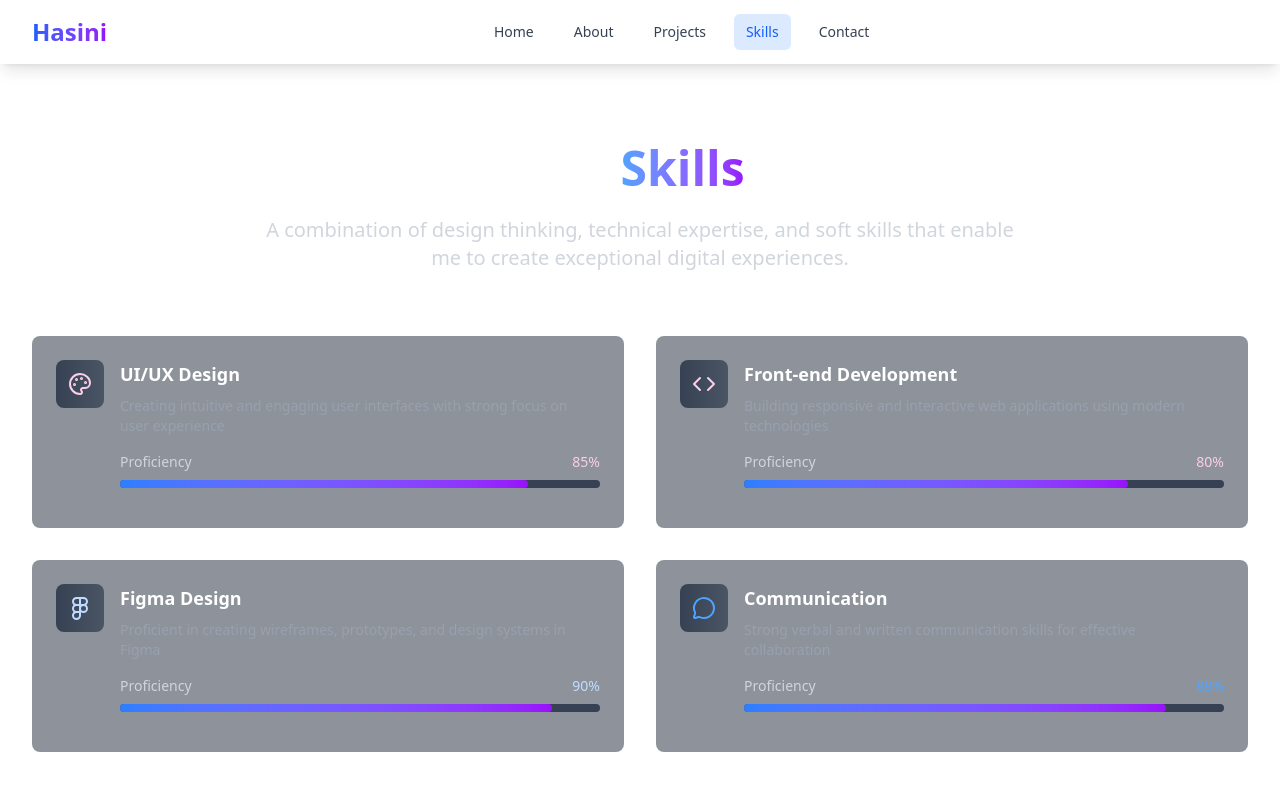
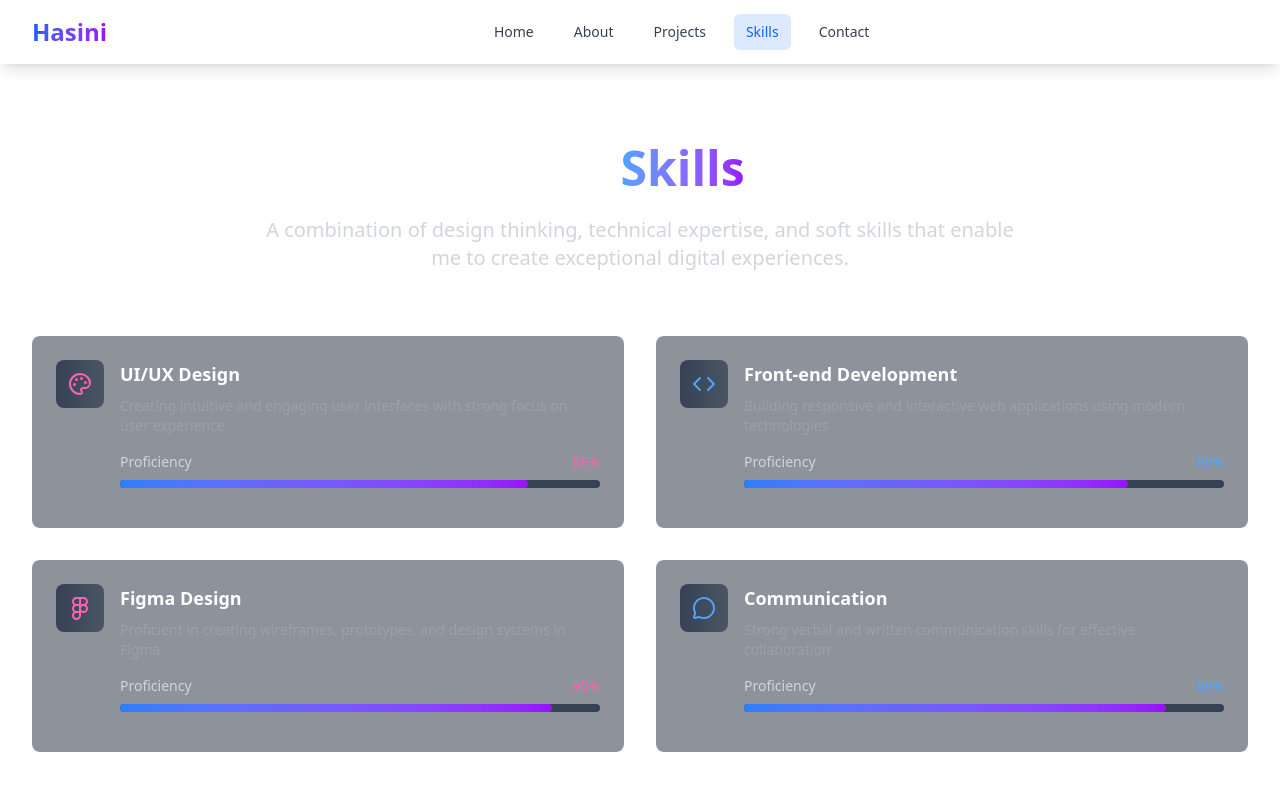
Before and after one commit to ICT-Courses/ict2233-ca-02-HasiniPrabodika, a React (Vite) app in the folder my-portfolio/: page /skills in a window 1280 px wide. Shown: the top 800 px of the page. Built offline with nearby package versions, Linux system fonts and the light colour scheme.

Commit message:
Update text colors and sizes

```diff
--- a/my-portfolio/src/pages/Skills.jsx
+++ b/my-portfolio/src/pages/Skills.jsx
@@ -7,21 +7,21 @@ const Skills = () => {
       icon: Palette,
       level: 85,
       description: 'Creating intuitive and engaging user interfaces with strong focus on user experience',
-      color: 'text-pink-200'
+      color: 'text-pink-400'
     },
     {
       name: 'Front-end Development',
       icon: Code,
       level: 80,
       description: 'Building responsive and interactive web applications using modern technologies',
-      color: 'text-pink-200'
+      color: 'text-blue-400'
     },
     {
       name: 'Figma Design',
       icon: Figma,
       level: 90,
       description: 'Proficient in creating wireframes, prototypes, and design systems in Figma',
-      color: 'text-blue-200'
+      color: 'text-pink-400'
     },
     {
       name: 'Communication',
```
